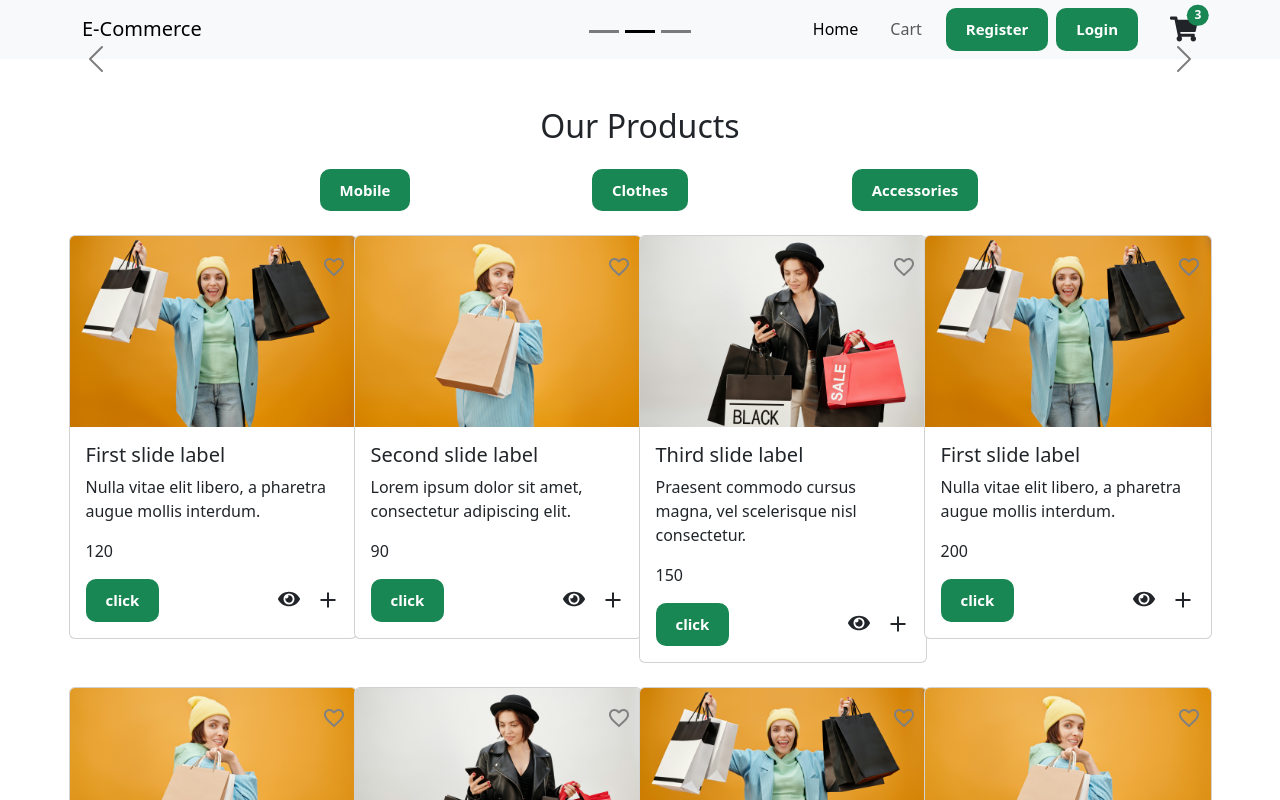
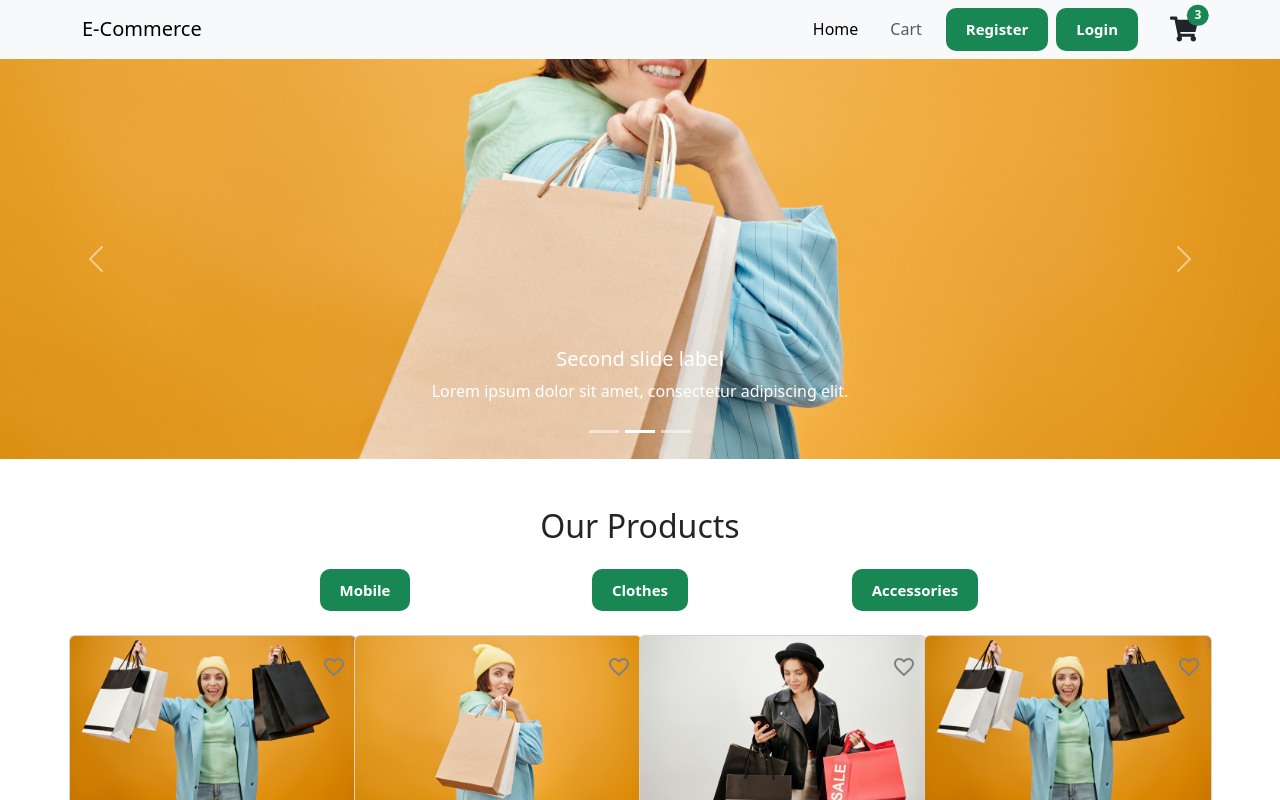
Before and after one commit to Mariam433477/e-commerce, a React (Vite) app: page / in a window 1280 px wide. Shown: the top 800 px of the page. Built offline with nearby package versions, Linux system fonts and the light colour scheme.

Commit message:
build design

```diff
--- a/src/components/CarouselItemCom.jsx
+++ b/src/components/CarouselItemCom.jsx
@@ -1,13 +1,13 @@
-import React from "react";
-import Carousel from "react-bootstrap/Carousel";
-export default function CarouselItemCom({ img, title, subTitle }) {
-  return (
-    <Carousel.Item>
-      <img className="d-block w-100" src={img} alt={title} />
-      <Carousel.Caption>
-        <h5>{title}</h5>
-        <p>{subTitle}</p>
-      </Carousel.Caption>
-    </Carousel.Item>
-  );
-}
+// import React from "react";
+// import Carousel from "react-bootstrap/Carousel";
+// export default function CarouselItemCom({ img, title, subTitle }) {
+//   return (
+//     <Carousel.Item>
+//       <img className="d-block w-100" src={img} alt={title} />
+//       <Carousel.Caption>
+//         <h5>{title}</h5>
+//         <p>{subTitle}</p>
+//       </Carousel.Caption>
+//     </Carousel.Item>
+//   );
+// }
--- a/src/components/Header.jsx
+++ b/src/components/Header.jsx
@@ -1,6 +1,6 @@
 import React from "react";
 import Carousel from "react-bootstrap/Carousel";
-import CarouselItemCom from "./CarouselItemCom";
+
 import img1 from "../assets/photo1.jpg";
 
 import img2 from "../assets/photo2.jpg";
@@ -27,17 +27,24 @@ export default function Header() {
   ];
   return (
     <>
-      <Carousel data-bs-theme="dark">
-        {info.map((slide, index) => {
-          return (
-            <CarouselItemCom
-              img={slide.img}
-              title={slide.title}
-              subTitle={slide.subTitle}
-              key={index}
+      <Carousel interval={3000} controls indicators>
+        {info.map((slide, i) => (
+          <Carousel.Item key={i}>
+            <img
+              className="d-block w-100"
+              src={slide.img}
+              alt={slide.title}
+              style={{
+                maxHeight: "400px",
+                objectFit: "cover",
+              }}
             />
-          );
-        })}
+            <Carousel.Caption>
+              <h5>{slide.title}</h5>
+              <p>{slide.subTitle}</p>
+            </Carousel.Caption>
+          </Carousel.Item>
+        ))}
       </Carousel>
     </>
   );
```
